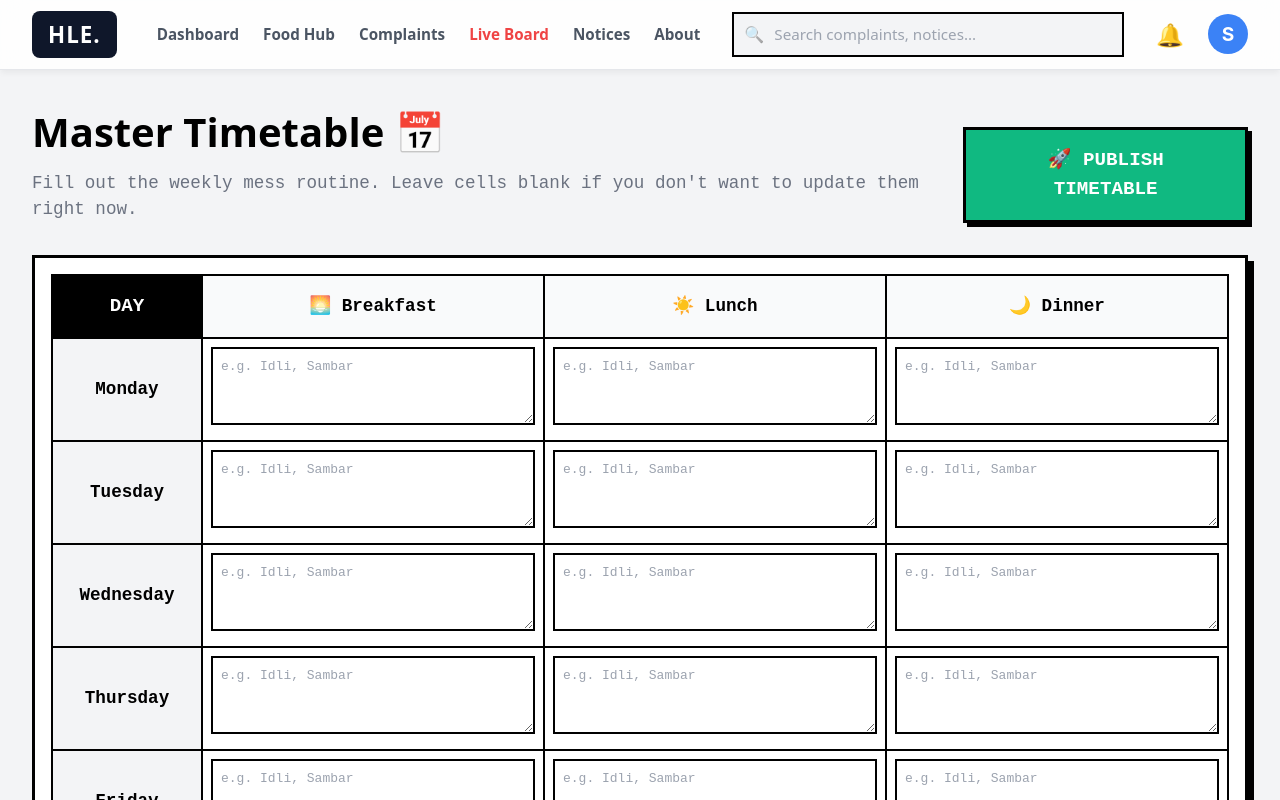
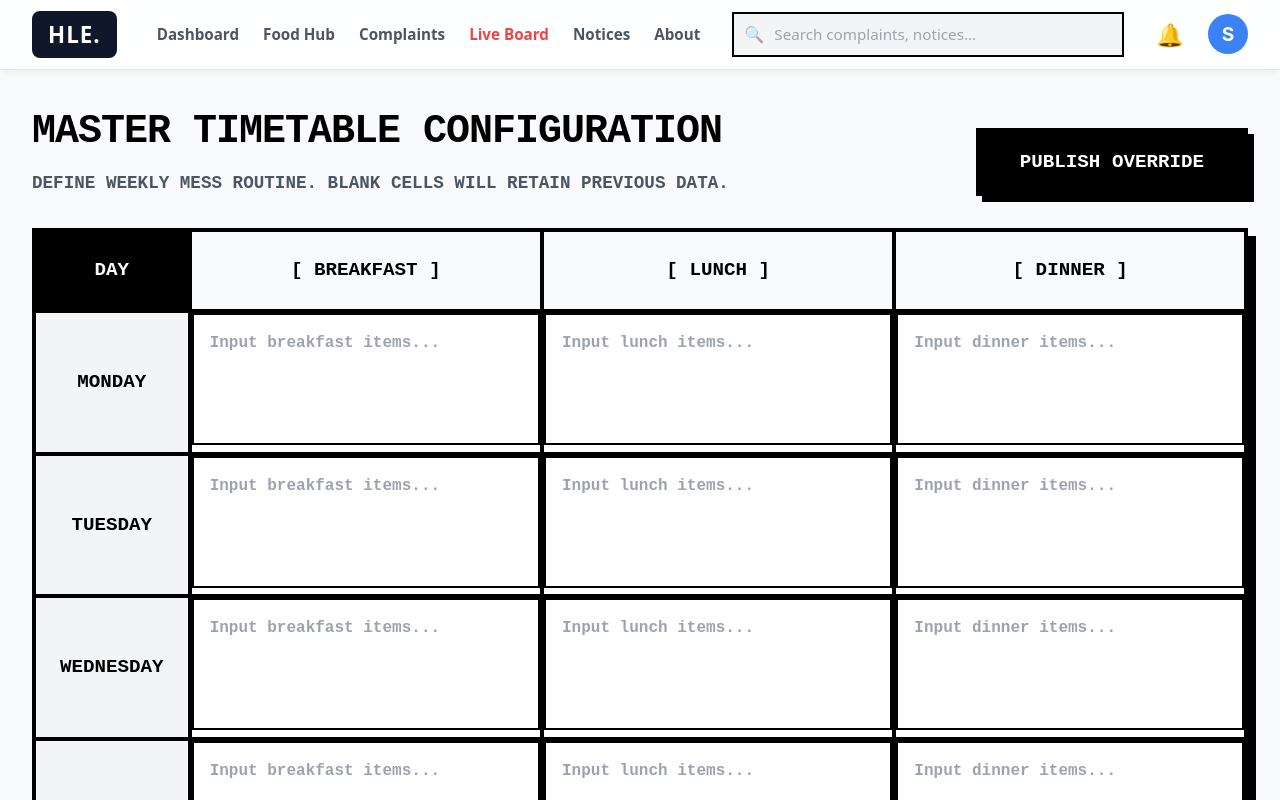
Before and after one commit to satyalynx/hle-frontend, a React (Create React App) app: page /upload-menu in a window 1280 px wide. Shown: the top 800 px of the page. Built offline with nearby package versions, Linux system fonts and the light colour scheme; no server answers; sample sign-in values are in the browser's storage; the HTML template or start-up script is replaced by a standard one.

Commit message:
UI/UX: Brutalist enterprise upgrade for Menu Upload configuration

```diff
--- a/src/pages/UploadMenu.js
+++ b/src/pages/UploadMenu.js
@@ -53,74 +53,97 @@ const UploadMenu = () => {
         }
       }
 
-      alert('✅ Weekly Timetable updated successfully!');
+      alert('[SYSTEM UPDATE] Weekly timetable updated successfully.');
       navigate('/food');
     } catch (err) {
-      setError(err.response?.data?.detail || 'Failed to update weekly timetable. Please try again.');
+      setError(err.response?.data?.detail || 'FAILED TO UPDATE WEEKLY TIMETABLE. PLEASE RETRY.');
     } finally {
       setLoading(false);
     }
   };
 
   return (
-    <div style={{ backgroundColor: '#F3F4F6', minHeight: '100vh', paddingBottom: '3rem' }}>
+    <div style={{ backgroundColor: '#F9FAFB', minHeight: '100vh', paddingBottom: '3rem' }}>
       <Navbar />
       <div style={{ padding: '2rem', maxWidth: '1400px', margin: '0 auto' }}>
 
-        <div style={{ marginBottom: '2rem', display: 'flex', justifyContent: 'space-between', alignItems: 'flex-end' }}>
+        <div style={{ marginBottom: '2rem', display: 'flex', justifyContent: 'space-between', alignItems: 'flex-end', flexWrap: 'wrap', gap: '1.5rem' }}>
           <div>
-            <h1 style={{ fontFamily: 'system-ui', fontWeight: 'bold', margin: 0, fontSize: '2.5rem' }}>Master Timetable 📅</h1>
-            <p style={{ fontFamily: 'monospace', color: '#6B7280', fontSize: '1.1rem', marginTop: '0.5rem' }}>
-              Fill out the weekly mess routine. Leave cells blank if you don't want to update them right now.
+            <h1 style={{ fontFamily: 'monospace', fontWeight: '900', margin: 0, fontSize: '2.5rem', textTransform: 'uppercase', letterSpacing: '-1px' }}>
+              Master Timetable Configuration
+            </h1>
+            <p style={{ fontFamily: 'monospace', color: '#4B5563', fontSize: '1.1rem', marginTop: '0.5rem', fontWeight: 'bold' }}>
+              DEFINE WEEKLY MESS ROUTINE. BLANK CELLS WILL RETAIN PREVIOUS DATA.
             </p>
           </div>
           <button
             onClick={handleSubmit}
             disabled={loading}
-            style={{ padding: '1rem 2rem', backgroundColor: loading ? '#9CA3AF' : '#10B981', color: 'white', border: '3px solid #000', fontWeight: 'bold', fontFamily: 'monospace', cursor: loading ? 'not-allowed' : 'pointer', fontSize: '1.2rem', boxShadow: '4px 4px 0 #000' }}
+            style={{
+              padding: '1rem 2.5rem',
+              backgroundColor: loading ? '#9CA3AF' : '#000000',
+              color: 'white',
+              border: '4px solid #000',
+              fontWeight: '900',
+              fontFamily: 'monospace',
+              cursor: loading ? 'not-allowed' : 'pointer',
+              fontSize: '1.2rem',
+              boxShadow: loading ? 'none' : '6px 6px 0 #000',
+              textTransform: 'uppercase',
+              transition: 'all 0.1s'
+            }}
+            onMouseDown={(e) => { if(!loading) e.target.style.transform = 'translate(2px, 2px)'; }}
+            onMouseUp={(e) => { if(!loading) e.target.style.transform = 'translate(0, 0)'; }}
           >
-            {loading ? 'UPLOADING...' : '🚀 PUBLISH TIMETABLE'}
+            {loading ? 'EXECUTING...' : 'PUBLISH OVERRIDE'}
           </button>
         </div>
 
         {error && (
-          <div style={{ padding: '1rem', backgroundColor: '#FEE2E2', color: '#DC2626', border: '3px solid #DC2626', fontWeight: 'bold', fontFamily: 'monospace', marginBottom: '2rem', fontSize: '1.1rem' }}>
-            {error}
+          <div style={{ padding: '1.5rem', backgroundColor: '#FEF2F2', color: '#DC2626', border: '4px solid #DC2626', fontWeight: '900', fontFamily: 'monospace', marginBottom: '2.5rem', fontSize: '1.1rem', textTransform: 'uppercase' }}>
+            [ERROR]: {error}
           </div>
         )}
 
-        <div style={{ backgroundColor: 'white', padding: '1rem', border: '3px solid #000', boxShadow: '6px 6px 0 #000', overflowX: 'auto' }}>
+        <div style={{ backgroundColor: 'white', border: '4px solid #000', boxShadow: '8px 8px 0 #000', overflowX: 'auto' }}>
           <table style={{ width: '100%', borderCollapse: 'collapse', fontFamily: 'monospace' }}>
             <thead>
               <tr>
-                <th style={{ border: '2px solid #000', padding: '1rem', backgroundColor: '#000', color: 'white', width: '150px', fontSize: '1.2rem' }}>DAY</th>
-                <th style={{ border: '2px solid #000', padding: '1rem', backgroundColor: '#F9FAFB', color: '#000', fontSize: '1.1rem' }}>🌅 Breakfast</th>
-                <th style={{ border: '2px solid #000', padding: '1rem', backgroundColor: '#F9FAFB', color: '#000', fontSize: '1.1rem' }}>☀️ Lunch</th>
-                <th style={{ border: '2px solid #000', padding: '1rem', backgroundColor: '#F9FAFB', color: '#000', fontSize: '1.1rem' }}>🌙 Dinner</th>
+                <th style={{ borderBottom: '4px solid #000', borderRight: '4px solid #000', padding: '1.5rem', backgroundColor: '#000', color: 'white', width: '150px', fontSize: '1.2rem', fontWeight: '900', textTransform: 'uppercase' }}>DAY</th>
+                <th style={{ borderBottom: '4px solid #000', borderRight: '4px solid #000', padding: '1.5rem', backgroundColor: '#F9FAFB', color: '#000', fontSize: '1.2rem', fontWeight: '900', textTransform: 'uppercase' }}>[ BREAKFAST ]</th>
+                <th style={{ borderBottom: '4px solid #000', borderRight: '4px solid #000', padding: '1.5rem', backgroundColor: '#F9FAFB', color: '#000', fontSize: '1.2rem', fontWeight: '900', textTransform: 'uppercase' }}>[ LUNCH ]</th>
+                <th style={{ borderBottom: '4px solid #000', padding: '1.5rem', backgroundColor: '#F9FAFB', color: '#000', fontSize: '1.2rem', fontWeight: '900', textTransform: 'uppercase' }}>[ DINNER ]</th>
               </tr>
             </thead>
             <tbody>
-              {days.map(day => (
-                <tr key={day}>
-                  <td style={{ border: '2px solid #000', padding: '1rem', fontWeight: 'bold', fontSize: '1.1rem', backgroundColor: '#F3F4F6', textAlign: 'center' }}>
+              {days.map((day, rowIndex) => (
+                <tr key={day} style={{ borderBottom: rowIndex === days.length - 1 ? 'none' : '4px solid #000' }}>
+                  <td style={{ borderRight: '4px solid #000', padding: '1.5rem', fontWeight: '900', fontSize: '1.2rem', backgroundColor: '#F3F4F6', textAlign: 'center', textTransform: 'uppercase' }}>
                     {day}
                   </td>
-                  {meals.map(meal => (
-                    <td key={`${day}-${meal}`} style={{ border: '2px solid #000', padding: '0.5rem', verticalAlign: 'top' }}>
+                  {meals.map((meal, colIndex) => (
+                    <td key={`${day}-${meal}`} style={{ borderRight: colIndex === meals.length - 1 ? 'none' : '4px solid #000', padding: '0', verticalAlign: 'top', backgroundColor: '#FFF' }}>
                       <textarea
                         value={menuData[day][meal]}
                         onChange={(e) => handleCellChange(day, meal, e.target.value)}
-                        placeholder={`e.g. Idli, Sambar`}
-                        rows={3}
+                        placeholder={`Input ${meal} items...`}
+                        rows={4}
                         style={{
                           width: '100%',
-                          padding: '0.5rem',
+                          height: '100%',
+                          boxSizing: 'border-box',
+                          padding: '1rem',
                           border: 'none',
-                          resize: 'vertical',
+                          resize: 'none',
                           fontFamily: 'monospace',
+                          fontSize: '1rem',
+                          fontWeight: 'bold',
                           backgroundColor: 'transparent',
-                          outline: 'none'
+                          outline: 'none',
+                          color: '#111827'
                         }}
+                        onFocus={(e) => { e.target.style.backgroundColor = '#EFF6FF'; }}
+                        onBlur={(e) => { e.target.style.backgroundColor = 'transparent'; }}
                       />
                     </td>
                   ))}
```
